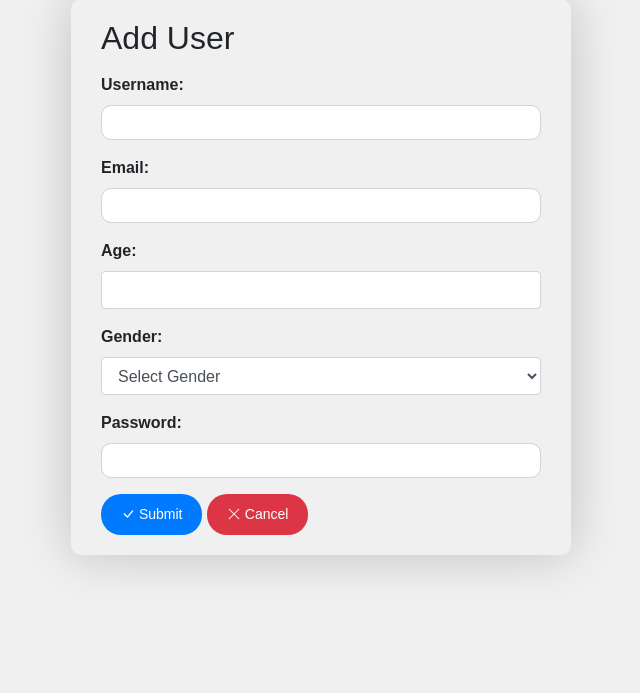
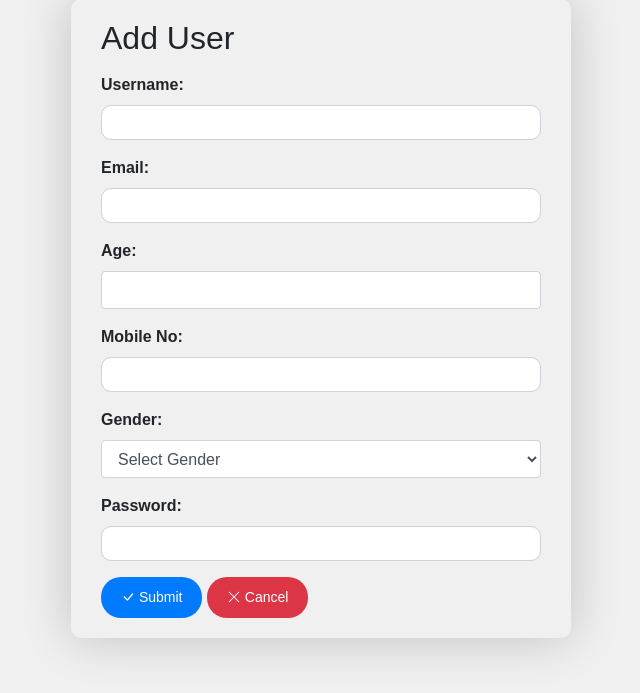
Before and after one commit to Nishanth1920/CodeIgniter-3.1.13, a CodeIgniter app: page /database/index.php/user/store in a window 1280 px wide. Shown: the part 49-742 px from the top of the page, without its empty margins (319-959 px from the left). Run offline with CodeIgniter, Linux system fonts and the light colour scheme; the visitor is signed in with stand-in values (Sample User, id 1).

Commit message:
table joins added

```diff
--- a/application/controllers/Login.php
+++ b/application/controllers/Login.php
@@ -24,6 +24,7 @@ class Login extends CI_Controller
             $username = $this->input->post('username');
             $password = $this->input->post('password');
 
+
             if (empty($username) || empty($password)) {
                 // Input fields are empty
                 $response = array('success' => false, 'error' => 'Input fields are empty.');
@@ -31,6 +32,8 @@ class Login extends CI_Controller
             } else {
                 // Hash the entered password using MD5
                 $hashed_password = substr(md5($password), 0, 10);
+                //     echo $hashed_password;
+                // exit();
 
                 // Fetch user details from the database
                 $user = $this->user_model->get_user_by_username($username);
--- a/application/controllers/User.php
+++ b/application/controllers/User.php
@@ -12,24 +12,26 @@ class User extends CI_Controller
         $this->load->helper('form');
 
         // Check if the user is logged in
-        if (!$this->session->userdata('logged_in')) {
-            redirect('login'); // Redirect to the login page if not logged in
-        }
+        // if (!$this->session->userdata('logged_in')) {
+        //     redirect('login'); // Redirect to the login page if not logged in
+        // }
     }
 
     public function index()
     {
-        // Check if the user is logged in before loading the view
-        if ($this->session->userdata('logged_in')) {
-            $data['users'] = $this->user_model->get_users();
+        // // Check if the user is logged in before loading the view
+        // if ($this->session->userdata('logged_in')) {
+        // $data['users'] = $this->user_model->get_users();
+        // Fetch users along with their mobile numbers
+        $data['users'] = $this->user_model->get_users_with_mobile();
 
-            // Display success message if it exists
-            $data['success_message'] = $this->session->flashdata('success_message');
+        //     // Display success message if it exists
+        //     $data['success_message'] = $this->session->flashdata('success_message');
 
         $this->load->view('user/index', $data);
-        } else {
-            redirect('login'); // Redirect to the login page if not logged in
-        }
+        // } else {
+        //     redirect('login'); // Redirect to the login page if not logged in
+        // }
     }
 
     public function create()
@@ -46,8 +48,9 @@ class User extends CI_Controller
         // Set validation rules
         $this->form_validation->set_rules('username', 'Username', 'required');
         $this->form_validation->set_rules('email', 'Email', 'required|valid_email');
-        $this->form_validation->set_rules('password', 'Password', 'required');
+        $this->form_validation->set_rules('password', 'Password', 'required|min_length[2]'); // Add password validation rule
         $this->form_validation->set_rules('age', 'Age', 'required');
+        $this->form_validation->set_rules('mobile', 'Mobile', 'required');
 
         // Run validation
         if ($this->form_validation->run() == FALSE) {
@@ -55,21 +58,42 @@ class User extends CI_Controller
             $this->load->view('user/adduser');
         } else {
             // Validation passed, proceed with storing data
-            $data = array(
+            // $password = $this->input->post('password');
+            // Hash the password
+            // $hashed_password = substr(md5($password), 0, 10);
+
+            // Prepare data for insertion into userdetails table
+            $user_data = array(
                 'username' => $this->input->post('username'),
                 'email' => $this->input->post('email'),
                 'age' => $this->input->post('age'),
                 'gender' => $this->input->post('gender'),
-                'password' => $this->input->post('password'), // Remove the extra $
+                'password' => $this->input->post('password'),
             );
-            $this->user_model->insert_user($data);
 
+            // Prepare data for insertion into usernumber table
+            $usernumber_data = array(
+                'mobile' => $this->input->post('mobile'),
+            );
+
+            // Insert user data into database
+            $user_id = $this->user_model->insert_user($user_data, $usernumber_data);
+
+            if ($user_id) {
                 // Set success message
                 $this->session->set_flashdata('success_message', 'Record added successfully.');
+            } else {
+                // Set error message
+                $this->session->set_flashdata('error_message', 'Failed to add record.');
+            }
 
+            // Redirect to user listing page
             redirect('user');
         }
     }
+
+
+
 
     public function edit($id)
     {
@@ -86,15 +110,18 @@ class User extends CI_Controller
         $data = array(
             'username' => $this->input->post('username'),
             'email' => $this->input->post('email'),
-        // 'mobile' => $this->input->post('mobile'),
             'age' => $this->input->post('age'),
             'gender' => $this->input->post('gender'),
             'password' => $this->input->post('password'),
+
         );
-    $this->user_model->update_user($id, $data);
+        $usernumber_data = array(
+            'mobile' => $this->input->post('mobile'),
+        );
+        $this->user_model->update_user($id, $data,$usernumber_data);
 
         // Set success message with username
-    $this->session->set_flashdata('success_message', 'Record "'.$old_username.'" updated successfully.');
+        $this->session->set_flashdata('success_message', 'Record "' . $old_username . '" updated successfully.');
 
         redirect('user');
     }
@@ -108,7 +135,7 @@ public function delete($id)
         $this->user_model->delete_user($id);
 
         // Set success message with username
-    $this->session->set_flashdata('success_message', 'Record "'.$username.'" deleted successfully.');
+        $this->session->set_flashdata('success_message', 'Record "' . $username . '" deleted successfully.');
 
         redirect('user');
     }
--- a/application/models/User_model.php
+++ b/application/models/User_model.php
@@ -17,47 +17,109 @@ class User_model extends CI_Model
         return $query->row(); // Return the first row as object
     }
 
-    public function get_users()
+    public function get_users_with_mobile()
     {
-        return $this->db->get('userdetails')->result_array();
+        // Perform a join query to fetch user details along with their mobile numbers
+        $this->db->select('userdetails.*, usernumber.mobile');
+        $this->db->from('userdetails');
+        $this->db->join('usernumber', 'usernumber.num_id = userdetails.id', 'left');
+        return $this->db->get()->result_array();
     }
 
-    public function insert_user($data)
+
+    public function insert_user($user_data, $usernumber_data)
     {
         // Hash the password using MD5 and take the first 10 characters
-        $data['password'] = substr(md5($data['password']), 0, 10);
+        $user_data['password'] = substr(md5($user_data['password']), 0, 10);
 
-        if ($this->db->insert('userdetails', $data)) {
-            return $this->db->insert_id();
+        // Insert user details into userdetails table
+        if ($this->db->insert('userdetails', $user_data)) {
+            $user_id = $this->db->insert_id();
+
+            // Insert mobile number into usernumber table only if it's provided
+            if (isset($usernumber_data['mobile'])) {
+                $usernumber_data['num_id'] = $user_id;
+                // Set the num_id to the user_id
+
+                if (!$this->db->insert('usernumber', $usernumber_data)) {
+                    // If insertion into usernumber fails, delete the inserted user from userdetails table
+                    $this->db->where('id', $user_id);
+                    $this->db->delete('userdetails');
+                    return false;
+                }
+            }
+
+            return $user_id;
         } else {
-            return false; // Return false if insertion fails
+            return false; // Return false if insertion into userdetails fails
         }
     }
 
 
     public function get_user($id)
-    {
-        $query = $this->db->get_where('userdetails', array('id' => $id));
-        return $query->row_array(); // Return row as array
+{
+    // Select user details and mobile number using a join query
+    $this->db->select('userdetails.*, usernumber.mobile');
+    $this->db->from('userdetails');
+    $this->db->join('usernumber', 'usernumber.num_id = userdetails.id', 'left');
+    $this->db->where('userdetails.id', $id);
+    $query = $this->db->get();
+
+    // Check if a record is found
+    if ($query->num_rows() > 0) {
+        return $query->row_array(); // Return user details as an array
+    } else {
+        return false; // Return false if user not found
     }
+}
 
-    public function update_user($id, $data)
+
+    public function update_user($id, $data,$usernumber_data)
 {
+    // echo("hello");
+    // exit;
+
     // Hash the password before updating it in the database if it's provided
     if (isset($data['password'])) {
         $data['password'] = substr(md5($data['password']), 0, 10);
     }
 
+    // Check if mobile number is provided for update
+    if (isset($usernumber_data['mobile'])) {
+        // Update mobile number in usernumber table
+        // $data1 = array(
+        //     'mobile' => $usernumber_data['mobile']
+        // );
+
+        $this->db->where('num_id', $id);
+        $this->db->update('usernumber', $usernumber_data);
+    }
+
+    // Update user details in userdetails table
     $this->db->where('id', $id);
     return $this->db->update('userdetails', $data);
 }
 
 
+
     public function delete_user($id)
     {
+        // Check if there are related records in usernumber table
+        $this->db->where('num_id', $id);
+        $this->db->from('usernumber');
+        $num_rows = $this->db->count_all_results();
+
+        if ($num_rows > 0) {
+            // Delete related records in usernumber table first
+            $this->db->where('num_id', $id);
+            $this->db->delete('usernumber');
+        }
+
+        // Delete the user from userdetails table
         $this->db->where('id', $id);
         return $this->db->delete('userdetails');
     }
+
 }
 
 ?>
--- a/application/views/user/adduser.php
+++ b/application/views/user/adduser.php
@@ -103,13 +103,22 @@
                 name="email" value="<?php echo set_value('email'); ?>">
             <?php echo form_error('email', '<div class="invalid-feedback">', '</div>'); ?> <!-- Display email error -->
         </div>
-
         <div class="form-group">
             <label for="age">Age:</label>
             <div class="input-group">
                 <input type="number" class="form-control <?php echo form_error('age') ? 'is-invalid' : ''; ?>" id="age"
                     name="age" value="<?php echo set_value('age'); ?>">
                 <?php echo form_error('age', '<div class="invalid-feedback">', '</div>'); ?>
+            </div>
+        </div>
+
+
+        <div class="form-group">
+            <label for="mobile">Mobile No:</label>
+            <div class="input-group">
+                <input type="text" class="form-control <?php echo form_error('mobile') ? 'is-invalid' : ''; ?>" id="mobile"
+                    name="mobile" value="<?php echo set_value('mobile'); ?>">
+                <?php echo form_error('mobile', '<div class="invalid-feedback">', '</div>'); ?>
             </div>
         </div>
 
--- a/application/views/user/edit.php
+++ b/application/views/user/edit.php
@@ -107,6 +107,10 @@
             <input class="form-control" type="text" name="age" value="<?php echo $user['age']; ?>">
         </div>
         <div class="form-group">
+            <label>Mobile No:</label>
+            <input class="form-control" type="text" name="mobile" value="<?php echo $user['mobile']; ?>">
+        </div>
+        <div class="form-group">
             <label>Gender:</label>
             <input class="form-control" type="text" name="gender" value="<?php echo $user['gender']; ?>">
         </div>
```
Also changed, not shown: application/views/user/index.php (+5 -2 lines), application/migrations/20240402125700_user.php. Lines whose indentation alone changed are shown as unchanged.
